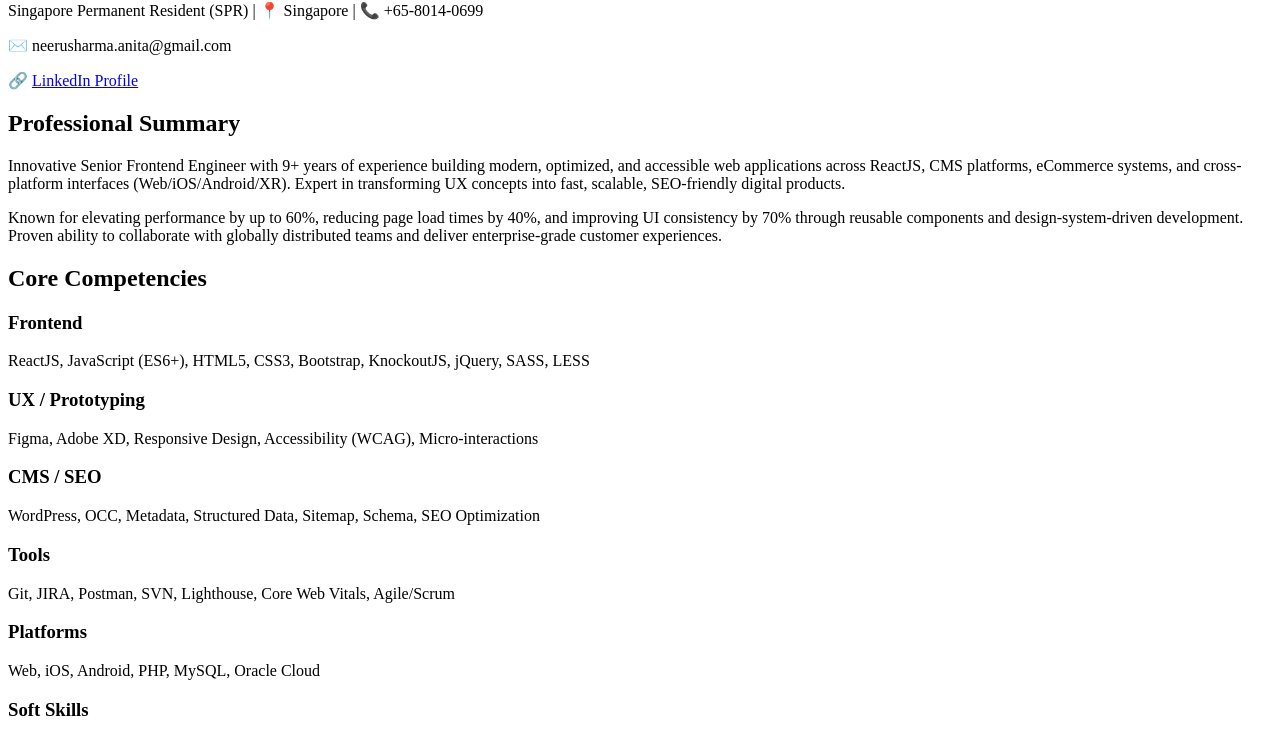
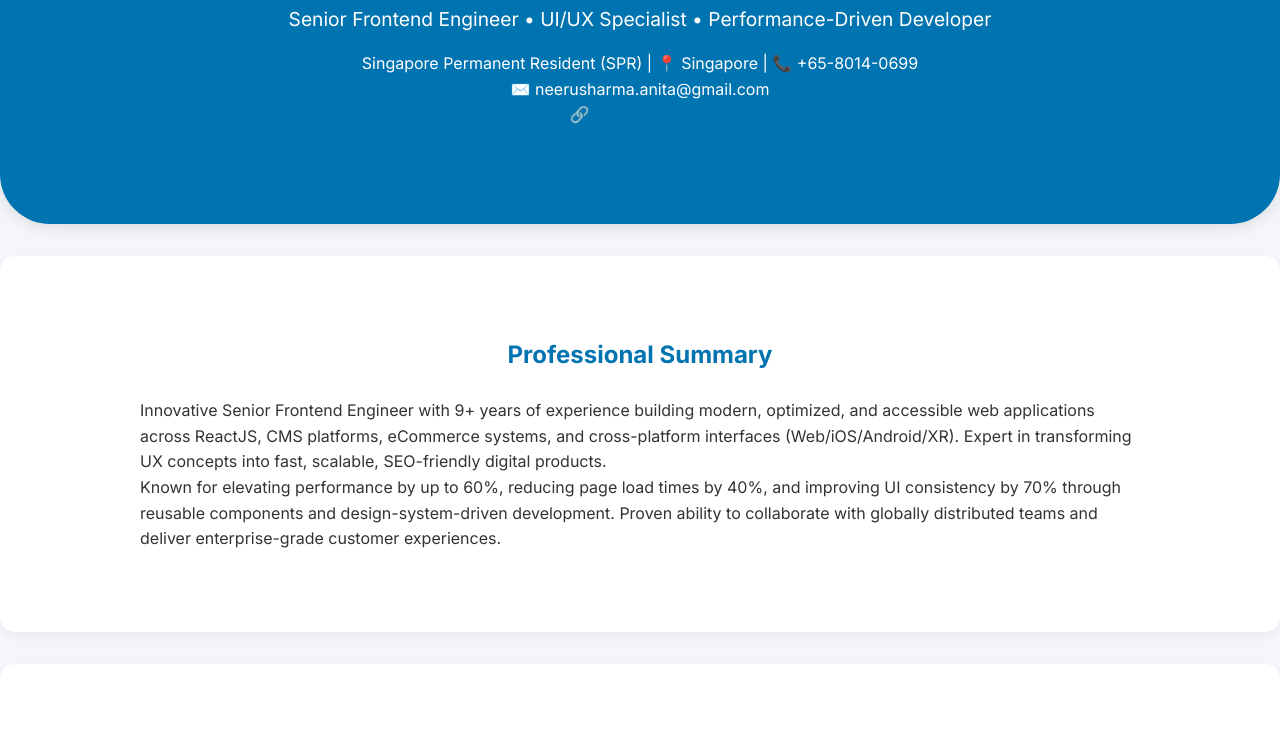
Before and after one commit to anita-kum/anita-kumari.github.io, a plain HTML site: page index.html in a window 1280 px wide. Shown: the part 261-997 px from the top of the page. Drawn offline with Linux system fonts and the light colour scheme.

Commit message:
Update index.html

```diff
--- a/index.html
+++ b/index.html
@@ -5,13 +5,12 @@
 <meta name="viewport" content="width=device-width, initial-scale=1.0">
 <meta name="description" content="Portfolio of Anita Kumari - Senior Frontend Engineer & UI/UX Specialist">
 <title>Anita Kumari - Portfolio</title>
-<link rel="preconnect" href="style.css">
+<link rel="stylesheet" href="style.css">
 <link rel="preconnect" href="https://fonts.googleapis.com">
 <link rel="preconnect" href="https://fonts.gstatic.com" crossorigin>
 <link href="https://fonts.googleapis.com/css2?family=Inter:wght@400;600;700&display=swap" rel="stylesheet">
 </head>
 <body>
-
 <!-- Navigation -->
 <nav>
   <div class="logo">Anita Kumari</div>
```
